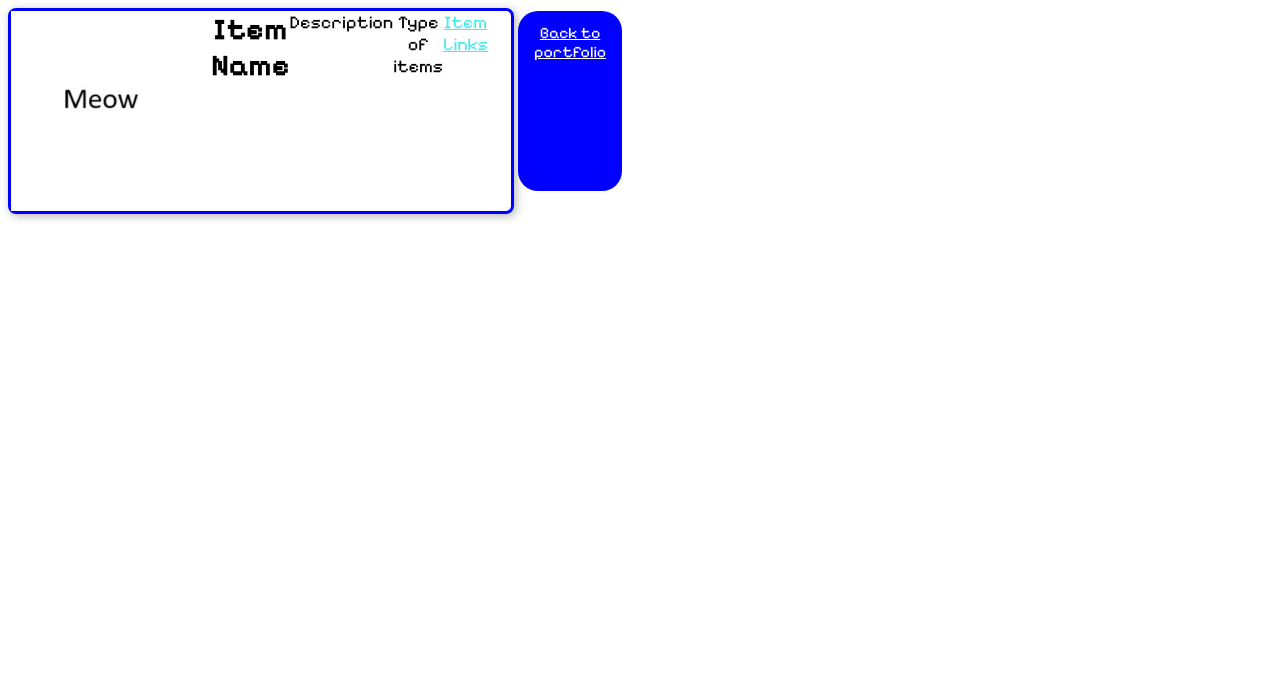
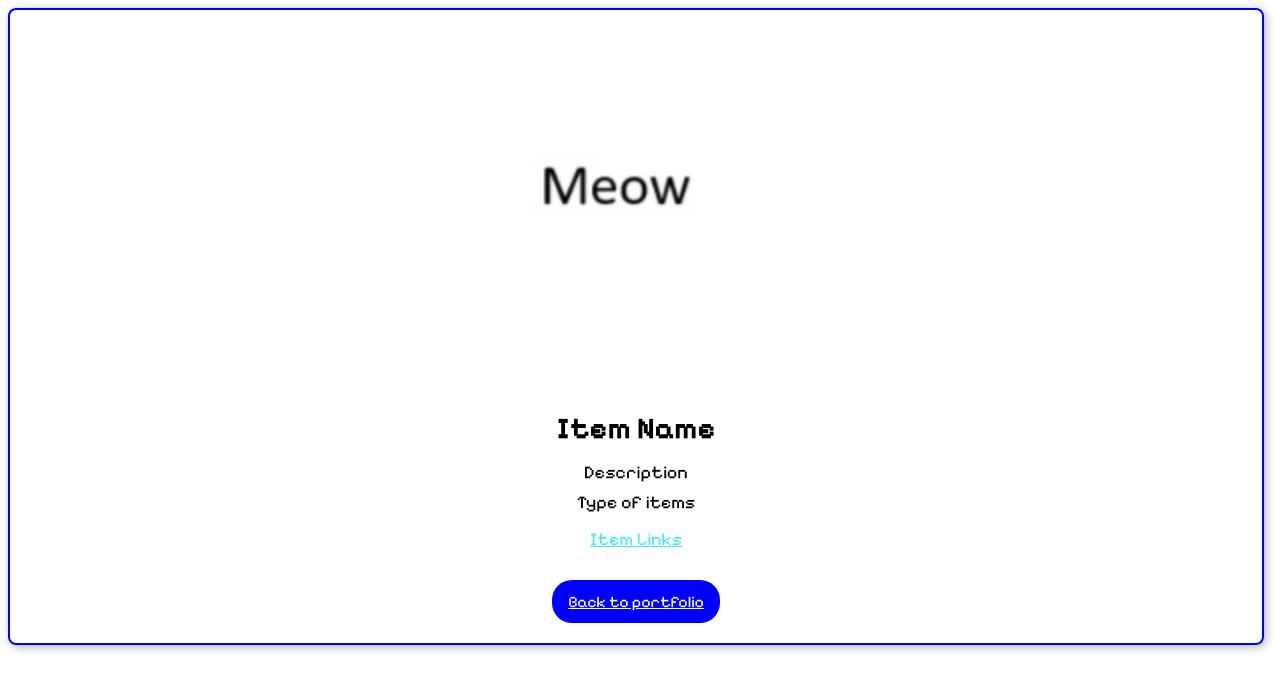
Before and after one commit to MagShadowLight/my-portfolio, a plain HTML site: page Portfolio Items/item template.html in a window 1280 px wide. Drawn offline with Linux system fonts and the light colour scheme.

Commit message:
Meow mrow

```diff
--- /dev/null
+++ b/Portfolio Items/Portfolio Styles/general.css
@@ -0,0 +1,9 @@
+body {
+    font-family: Pixelify Sans, Arial;
+}
+
+p {
+    font-size: 18px;
+    margin-bottom: 0px;
+    margin-top: 0px;
+}
--- /dev/null
+++ b/Portfolio Items/Portfolio Styles/item info.css
@@ -0,0 +1,13 @@
+.name {
+    font-size: 30px;
+    font-weight: bold;
+    margin-bottom: 15px;
+}
+
+.description {
+    margin-bottom: 8px;
+}
+
+.types {
+    margin-bottom: 15px;
+}
--- a/Portfolio Items/Portfolio Styles/item template.css
+++ b/Portfolio Items/Portfolio Styles/item template.css
@@ -1,37 +1,14 @@
-body {
-    font-family: Pixelify Sans, Arial;
-}
-
-div {
-    width: 500px;
+.item {
     box-shadow: 2px 2px 10px rgba(0,0,0,0.3);
-    border-style: solid;
     border-radius: 8px;
     display: flex;
-    border-color: blue;
     margin-right: 8px;
     margin-bottom: 8px;
     text-align: center;
-}
-
-p {
-    font-size: 18px;
-    margin-bottom: 0px;
-    margin-top: 0px;
-}
-
-.name {
-    font-size: 30px;
-    font-weight: bold;
-    margin-bottom: 15px;
-}
-
-.description {
-    margin-bottom: 8px;
-}
-
-.types {
-    margin-bottom: 15px;
+    flex-direction: column;
+    justify-content: center;
+    align-items: center;
+    border: 2px solid blue;
 }
 
 .link {
@@ -42,10 +19,7 @@ p {
 }
 
 .portfolio-button {
-    padding-left: 16px;
-    padding-right: 16px;
-    padding-top: 12px;
-    padding-bottom: 12px;
+    padding: 12px 16px 12px 16px;
     background-color: blue;
     margin-left: 30px;
     margin-right: 30px;
@@ -55,3 +29,9 @@ p {
     display: block;
     color: white;
 }
+
+.image {
+    width: 400px;
+    height: 400px;
+    object-fit: contain;
+}
--- a/Portfolio Items/item template.html
+++ b/Portfolio Items/item template.html
@@ -8,11 +8,14 @@
         <link rel="preconnect" href="https://fonts.gstatic.com" crossorigin>
         <link href="https://fonts.googleapis.com/css2?family=Pixelify+Sans:wght@400..700&display=swap" rel="stylesheet">
         <link rel="Stylesheet" href="Portfolio Styles/item template.css">
+        <link rel="Stylesheet" href="Portfolio Styles/general.css">
+        <link rel="Stylesheet" href="Portfolio Styles/item info.css">
         <base href="">
     </head>
     <body>
-        <div>
+        <div class="item">
             <img class="image" src="placeholder.jpg">
+            <div class="item-info">
                 <p class="name">
                     Item Name
                 </p>
@@ -29,5 +32,6 @@
                     Back to portfolio
                 </a>
             </div>
+        </div>
     </body>
 </html>
```
Lines whose indentation alone changed are shown as unchanged.
